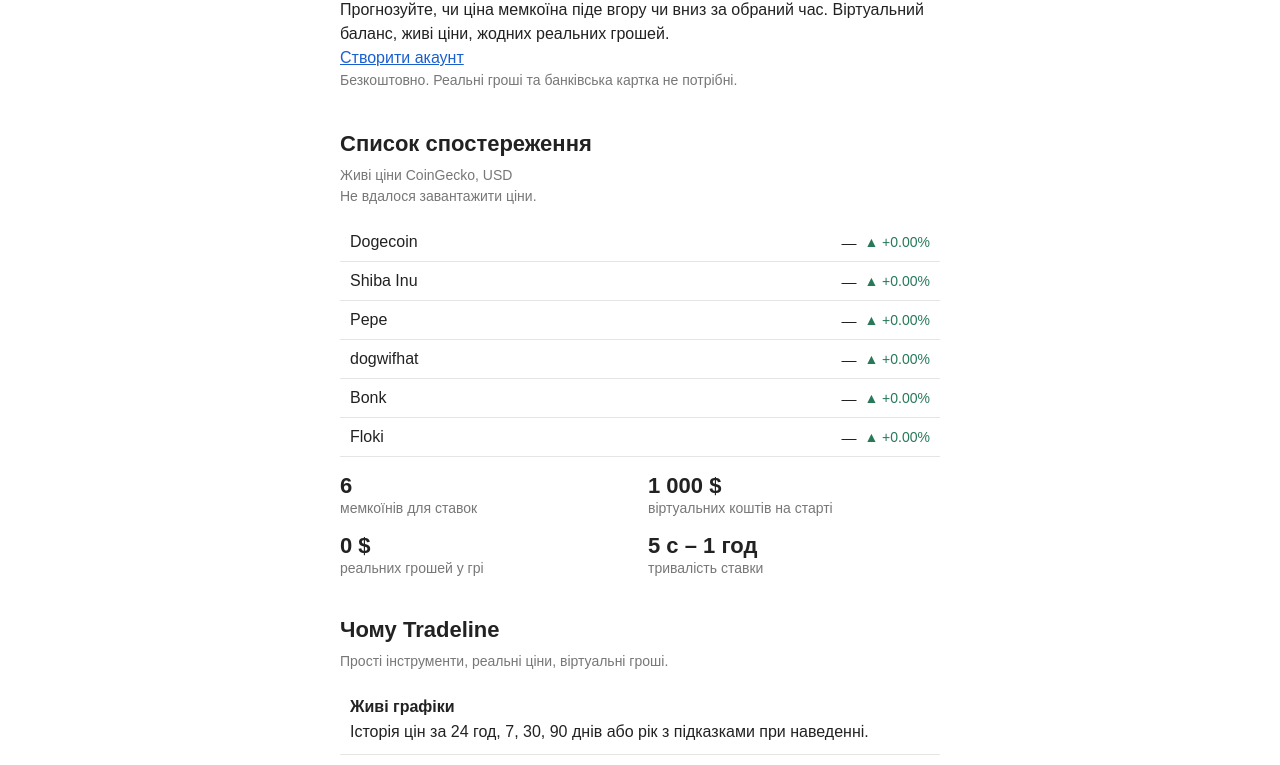
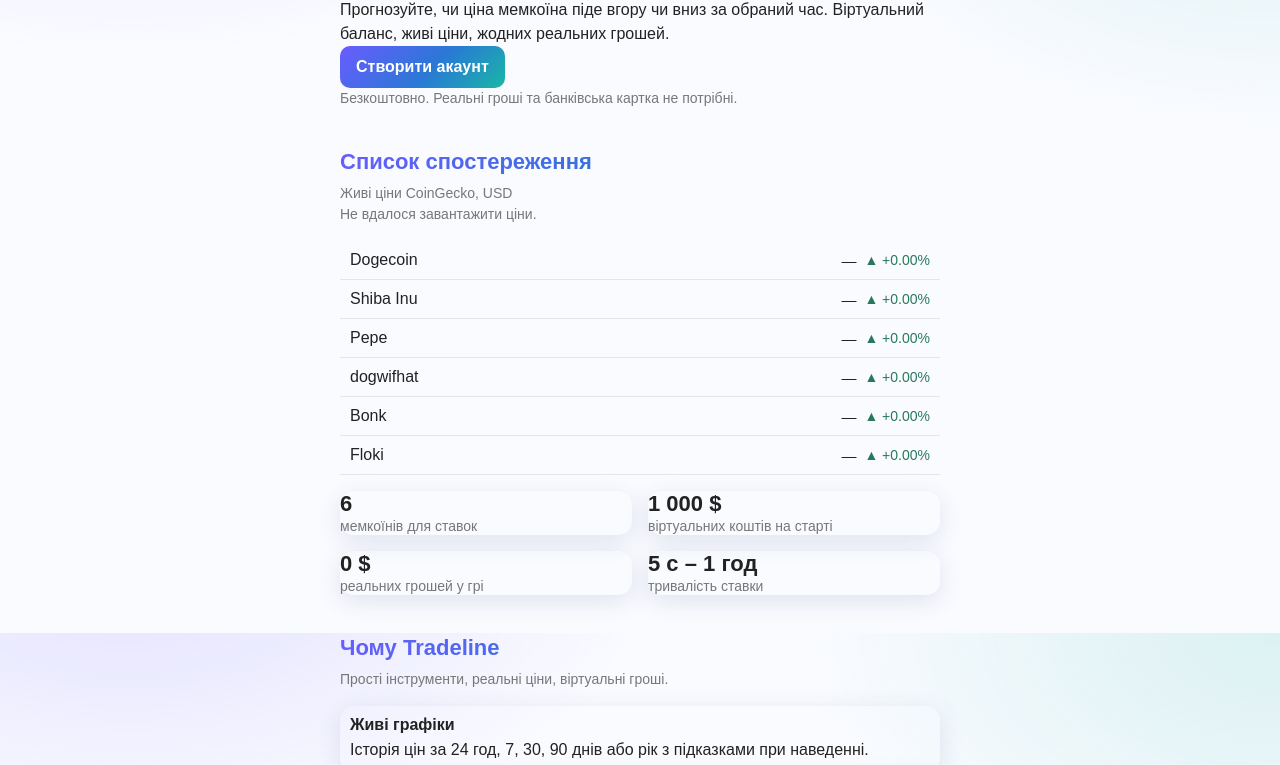
Before and after one commit to miha-isak/segfault-goes-brrr, a website with bundled scripts: page frontend/tradeline.html in a window 1280 px wide. Shown: the part 167-932 px from the top of the page. Built offline with nearby package versions, Linux system fonts and the light colour scheme; no server answers.

Commit message:
CSS polish layer: gradients, buttons, panels
Co-Authored-By: Claude Sonnet 5.5 <noreply@anthropic.com>

```diff
--- /dev/null
+++ b/frontend/css/polish.css
@@ -0,0 +1,51 @@
+/* Visual polish layer: gradients, nicer buttons and panels. Loaded after the page's main stylesheet. */
+:root {
+  --grad: linear-gradient(135deg, #6a5cff 0%, #2a78d6 55%, #19b6a6 100%);
+  --shadow: 0 6px 24px rgba(40, 60, 120, 0.12);
+}
+body {
+  background:
+    radial-gradient(900px 500px at 10% -10%, rgba(106, 92, 255, 0.16), transparent 60%),
+    radial-gradient(800px 500px at 100% 0%, rgba(25, 182, 166, 0.14), transparent 60%),
+    var(--color-bg, #fafbff);
+  background-attachment: fixed;
+  min-height: 100vh;
+}
+h1, h2, .logo {
+  background: var(--grad);
+  -webkit-background-clip: text;
+  background-clip: text;
+  color: transparent;
+}
+.card, .stats > div, .features li, .steps li {
+  border-radius: 14px;
+  box-shadow: var(--shadow);
+}
+button, a.button {
+  display: inline-block;
+  border: 0;
+  border-radius: 10px;
+  padding: 0.55rem 1rem;
+  font-weight: 600;
+  text-decoration: none;
+  color: #fff;
+  background: var(--grad);
+  cursor: pointer;
+  transition: transform 0.12s, box-shadow 0.12s, filter 0.12s;
+}
+button:hover, a.button:hover {
+  transform: translateY(-1px);
+  box-shadow: 0 6px 16px rgba(42, 120, 214, 0.35);
+  filter: brightness(1.06);
+}
+button:active { transform: translateY(0); }
+button:disabled { opacity: 0.55; cursor: not-allowed; transform: none; box-shadow: none; }
+.bet-up { background: linear-gradient(135deg, #1a7f37, #3ccf6a); }
+.bet-down { background: linear-gradient(135deg, #c62828, #ff7a59); }
+input, select {
+  border-radius: 8px;
+  border: 1px solid #c9ccd8;
+  padding: 0.45rem 0.6rem;
+}
+input:focus, select:focus { outline: 2px solid #2a78d6; outline-offset: 1px; }
+tbody tr:hover { background: rgba(42, 120, 214, 0.07); }
--- a/frontend/tradeline.html
+++ b/frontend/tradeline.html
@@ -5,6 +5,7 @@
   <meta name="viewport" content="width=device-width, initial-scale=1">
   <title>Tradeline</title>
   <link rel="stylesheet" href="/styles.css">
+  <link rel="stylesheet" href="/css/polish.css">
 </head>
 <body>
 
```
Also changed, not shown: frontend/index.html (+1 -0 lines), frontend/leaderboard/index.html (+1 -0 lines), frontend/login/index.html (+1 -0 lines).
